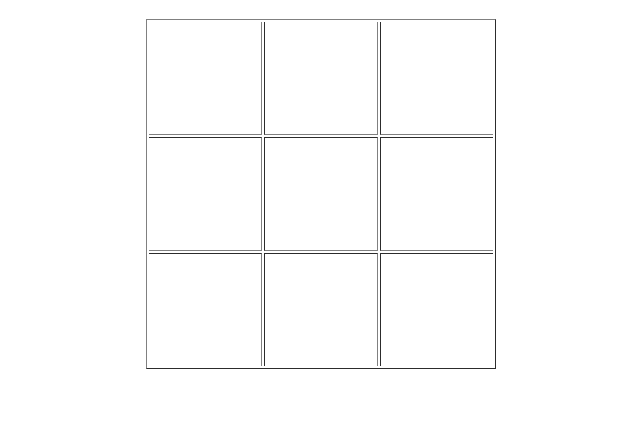
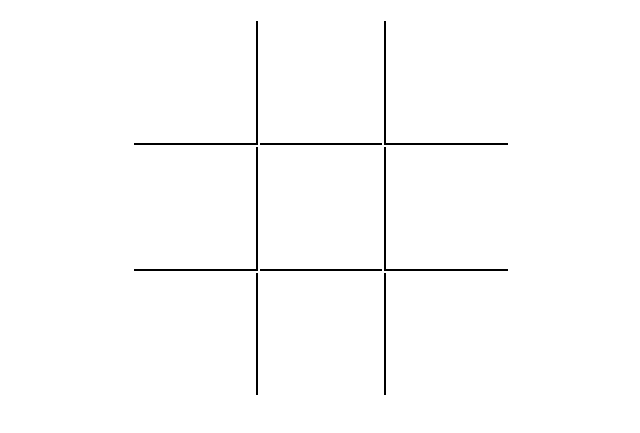
Before and after one commit to DiegoRugue/jogo-da-velha, a plain HTML site: page index.html in a window 1280 px wide. Shown: the part 61-494 px from the top of the page, without its empty margins (319-959 px from the left). Drawn offline with Linux system fonts and the light colour scheme.

Commit message:
Add files via upload

```diff
--- a/estilo.css
+++ b/estilo.css
@@ -6,42 +6,42 @@
 }
 
 td {
-    width: 110px;
-    height: 110px;
+    width: 120px;
+    height: 120px;
 }
 
 #a1 {
-    border-left: none;
-    border-top: none;
+    border-right: 2px solid black;
+    border-bottom: 2px solid black;
 }
 #a2 {
-    border-top: none;
+    border-bottom: 2px solid black;
 }
 #a3{
-    border-top: none;
-    border-right: none;
+    border-left: 2px solid black;
+    border-bottom: 2px solid black;
 }
 
 #b1{
-    border-left: none;
+    border-right: 2px solid black;
+    border-bottom: 2px solid black;
+}
+#b2{
+    border-bottom: 2px solid black;
 }
 #b3{
-    border-right: none;
+    border-left: 2px solid black;
+    border-bottom: 2px solid black;
 }
 
 #c1{
-    border-left: none;
-    border-bottom: none;
-}
-#c2{
-    border-bottom: none;
+    border-right: 2px solid black;
 }
 #c3{
-    border-bottom: none;
-    border-right: none;
+    border-left: 2px solid black;
 }
 
 img {
     width: 100%;
-    height: 100%;
+    height: 60%;
 }
--- a/index.html
+++ b/index.html
@@ -16,8 +16,8 @@
         <h1 id="titulo">Jogo da Velha</h1>
     </header>
 
-    <section>
-        <table border="1px" id="tabuleiro">
+    <section id="principal">
+        <table id="tabuleiro">
             <tr>
                 <td id="a1" onclick="entrada('a1')"></td>
                 <td id="a2" onclick="entrada('a2')"></td>
--- a/main.js
+++ b/main.js
@@ -1,4 +1,17 @@
 let cont = 0;
+let tabuleiro = [];
+
+tabuleiro['a'][1] = 0;
+tabuleiro['a'][2] = 0;
+tabuleiro['a'][3] = 0;
+
+tabuleiro['b'][1] = 0;
+tabuleiro['b'][2] = 0;
+tabuleiro['b'][3] = 0;
+
+tabuleiro['c'][1] = 0;
+tabuleiro['c'][2] = 0;
+tabuleiro['c'][3] = 0;
 
 function entrada(id) {
     let teste = document.getElementById(id);
@@ -6,9 +19,9 @@ function entrada(id) {
     cont ++;
 
     if (cont % 2 == 0) {
-        teste.innerHTML = '<img src="./img/X.jpg">'
+        teste.innerHTML = '<img src="./img/o.png">'
     } else {
-        teste.innerHTML = '<img src="./img/O.jpg">'
+        teste.innerHTML = '<img src="./img/x.png">'
     }
 
 }
```
